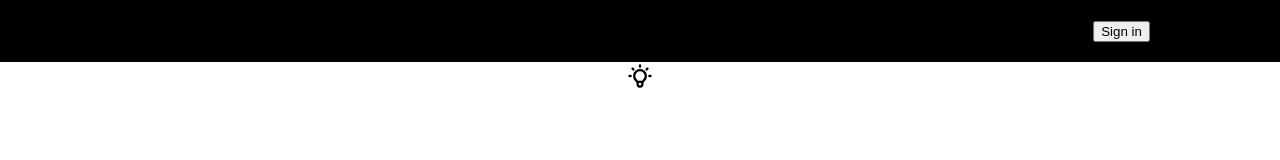
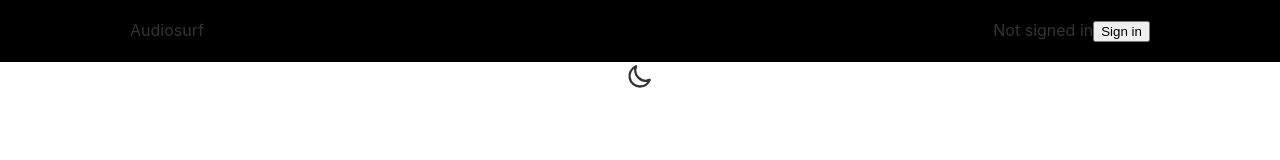
Before and after one commit to RoyAppeldoorn/r3f-spotify-audio-game, a Next.js app: page / in a window 1280 px wide. Shown: the top 160 px of the page. Built offline with nearby package versions, Linux system fonts and the light colour scheme; no server answers.

Commit message:
Wrapped app in next-auth and theme provider

```diff
--- a/src/pages/_app.tsx
+++ b/src/pages/_app.tsx
@@ -1,8 +1,23 @@
-import '../styles/globals.css'
-import type { AppProps } from 'next/app'
+import "../ui-components/theme.css";
+import "../styles/globals.css";
+import type { AppProps } from "next/app";
+import { SessionProvider } from "next-auth/react";
+import { Session } from "next-auth";
+import { ThemeProvider } from "../contexts/ThemeContext";
 
-function MyApp({ Component, pageProps }: AppProps) {
-  return <Component {...pageProps} />
+function MyApp({
+  Component,
+  pageProps,
+}: AppProps<{
+  session: Session;
+}>) {
+  return (
+    <SessionProvider session={pageProps.session}>
+      <ThemeProvider>
+        <Component {...pageProps} />
+      </ThemeProvider>
+    </SessionProvider>
+  );
 }
 
-export default MyApp
+export default MyApp;
```
Also changed, not shown: 1 other file (tests, documents, lock files or other folders).
